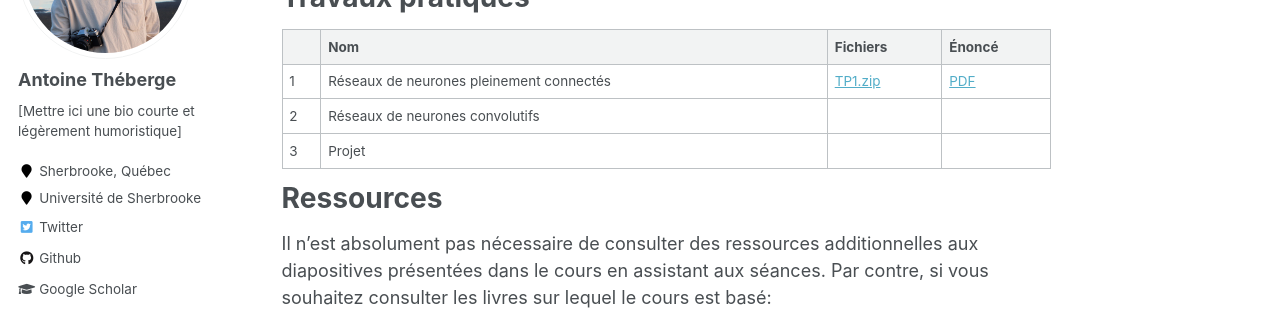
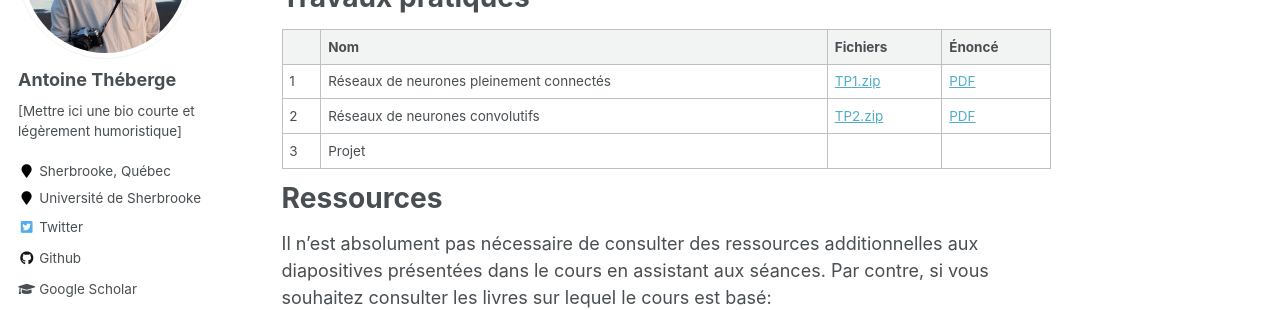
Before and after one commit to AntoineTheb/AntoineTheb.github.io, a Jekyll site: the page built from _teaching/2021-spring-ift780.md, in a window 1280 px wide and 900 px high, scrolled down 1130 px. Shown: the part 152-462 px from the top of the window. Built offline with Jekyll 4.4.1, drawn with Linux system fonts in a browser that asks for light colours; some web fonts are replaced.

Commit message:
ENH: TP2

```diff
--- a/_teaching/2021-spring-ift780.md
+++ b/_teaching/2021-spring-ift780.md
@@ -40,7 +40,7 @@ Travaux pratiques
 |   | Nom                                      | Fichiers | Énoncé |
 |---|------------------------------------------|----------|--------|
 | 1 | Réseaux de neurones pleinement connectés | [TP1.zip](/files/ift780/TP1/TP1.zip) | [PDF](/files/ift780/TP1/IFT780_TP1.pdf) |
-| 2 | Réseaux de neurones convolutifs          |  |  |
+| 2 | Réseaux de neurones convolutifs          | [TP2.zip](/files/ift780/TP2/TP2.zip) | [PDF](/files/ift780/TP2/IFT780_TP2.pdf) |
 | 3 | Projet                                   |  |  |
 
 Ressources
```
Also changed, not shown: 2 other files.
